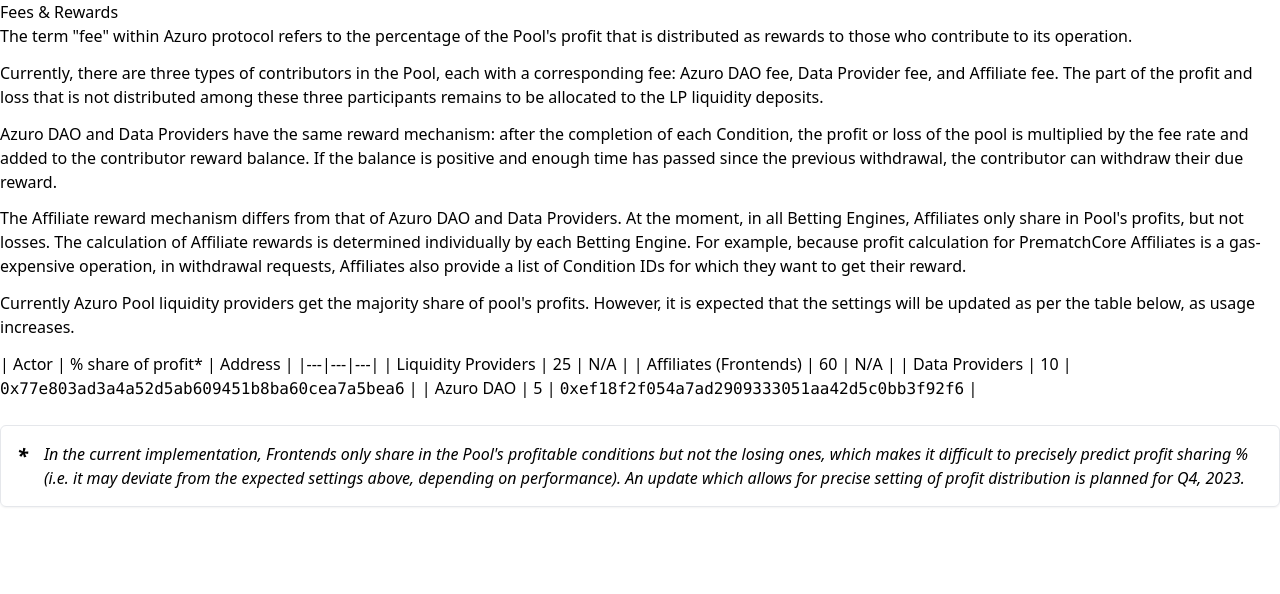
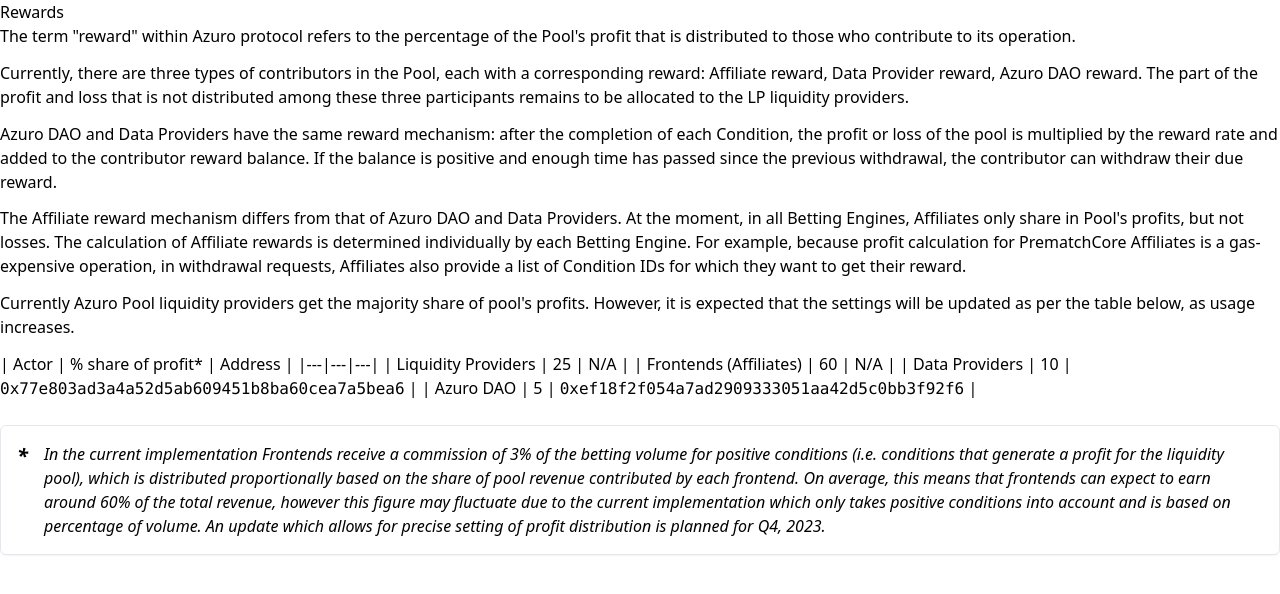
Before and after one commit to Azuro-protocol/gem-docs, a Next.js app: page /concepts/basic/fees-and-rewards in a window 1280 px wide. Shown: the top 594 px of the page. Built offline with nearby package versions, Linux system fonts and the light colour scheme.

Commit message:
Update fees-and-rewards.mdx

```diff
--- a/pages/concepts/basic/fees-and-rewards.mdx
+++ b/pages/concepts/basic/fees-and-rewards.mdx
@@ -1,17 +1,16 @@
 import { Callout } from 'components'
 
-# Fees & Rewards
+# Rewards
 
-The term "fee" within Azuro protocol refers to the percentage of the [Pool](/concepts/protocol/pools)'s profit that is
-distributed as rewards to those who contribute to its operation.
+The term "reward" within Azuro protocol refers to the percentage of the [Pool](/concepts/protocol/pools)'s profit that is
+distributed to those who contribute to its operation.
 
-Currently, there are three types of contributors in the Pool, each with a corresponding fee: [Azuro DAO](/concepts/governance/overview) fee,
-[Data Provider](/concepts/basic/data-providers) fee, and [Affiliate](/concepts/basic/affiliates) fee. The part of the
+Currently, there are three types of contributors in the Pool, each with a corresponding reward: [Affiliate](/concepts/basic/affiliates) reward, [Data Provider](/concepts/basic/data-providers) reward, [Azuro DAO](/concepts/governance/overview) reward. The part of the
 profit and loss that is not distributed among these three participants remains to be allocated to the [LP](/contracts/lp)
-liquidity deposits.
+liquidity providers.
 
 Azuro DAO and Data Providers have the same reward mechanism: after the completion of each [Condition](/concepts/protocol/conditions),
-the profit or loss of the pool is multiplied by the fee rate and added to the contributor reward balance. If the balance
+the profit or loss of the pool is multiplied by the reward rate and added to the contributor reward balance. If the balance
 is positive and enough time has passed since the previous withdrawal, the contributor can withdraw their due reward.
 
 The Affiliate reward mechanism differs from that of Azuro DAO and Data Providers. At the moment, in all
@@ -20,18 +19,16 @@ calculation of Affiliate rewards is determined individually by each Betting Engi
 calculation for [PrematchCore](/contracts/prematch-core) Affiliates is a gas-expensive operation, in withdrawal requests,
 Affiliates also provide a list of Condition IDs for which they want to get their reward.
 
-Currently Azuro Pool  liquidity providers get the majority share of pool's profits. However, it is expected that the
+Currently Azuro Pool liquidity providers get the majority share of pool's profits. However, it is expected that the
 settings will be updated as per the table below, as usage increases.
 
 | Actor | % share of profit* | Address |
 |---|---|---|
 | [Liquidity Providers](/concepts/basic/liquidity-providers) | 25 | N/A |
-| [Affiliates (Frontends)](/concepts/basic/affiliates) | 60 | N/A |
+| [Frontends (Affiliates)](/concepts/basic/affiliates) | 60 | N/A |
 | [Data Providers](/concepts/basic/data-providers) | 10 | `0x77e803ad3a4a52d5ab609451b8ba60cea7a5bea6` |
 | [Azuro DAO](/concepts/governance/overview) | 5 | `0xef18f2f054a7ad2909333051aa42d5c0bb3f92f6` |
 
 <Callout icon="*" type="reference">
-  In the current implementation, Frontends only share in the Pool's profitable conditions but not the losing ones,
-  which makes it difficult to precisely predict profit sharing % (i.e. it may deviate from the expected settings above,
-  depending on performance). An update which allows for precise setting of profit distribution is planned for Q4, 2023.
+In the current implementation Frontends receive a commission of 3% of the betting volume for positive conditions (i.e. conditions that generate a profit for the liquidity pool), which is distributed proportionally based on the share of pool revenue contributed by each frontend. On average, this means that frontends can expect to earn around 60% of the total revenue, however this figure may fluctuate due to the current implementation which only takes positive conditions into account and is based on percentage of volume. An update which allows for precise setting of profit distribution is planned for Q4, 2023.
 </Callout>
```
